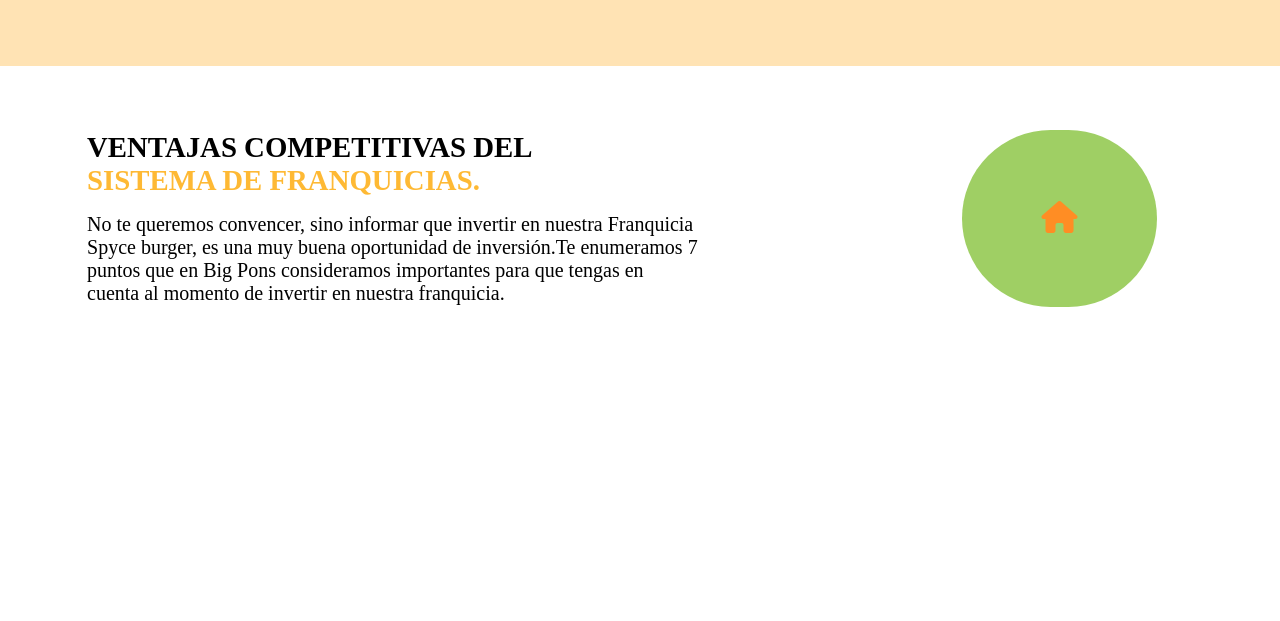
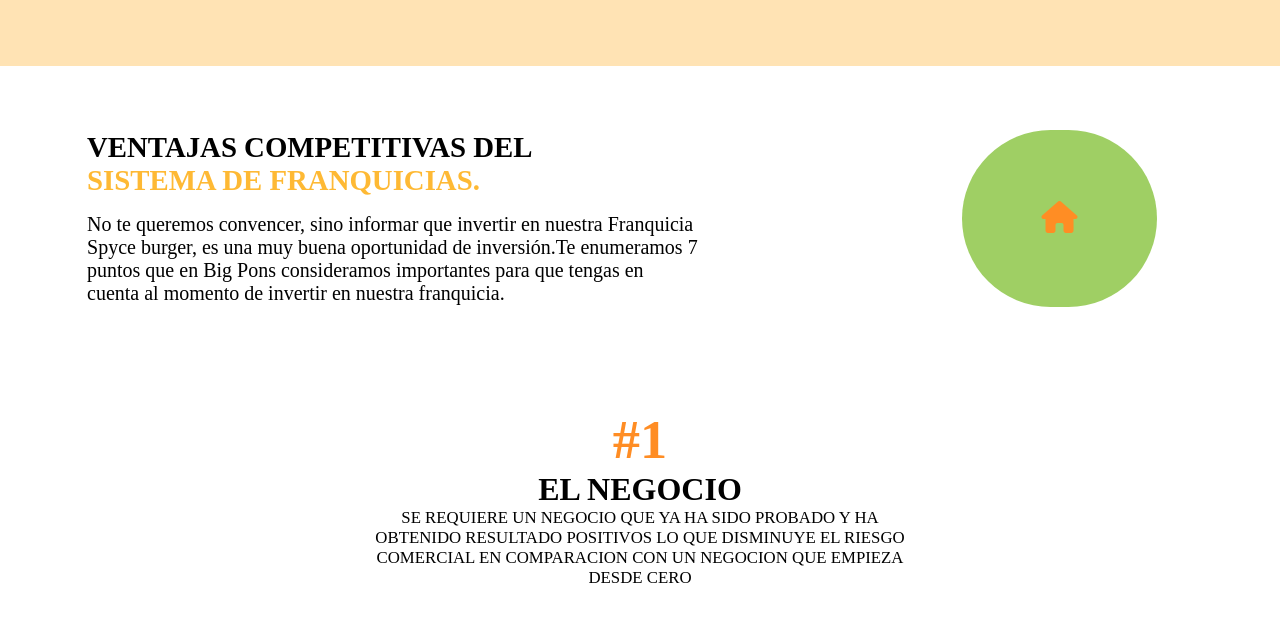
Before and after one commit to melanycpm1/PreEntrega2-Catalan, a plain HTML site: page page/franquicias.html in a window 1280 px wide. Shown: the part 391-1012 px from the top of the page. Before the commit the page ends 800 px from the top, so only its background shows below. Drawn offline with Linux system fonts and the light colour scheme.

Commit message:
creacion negocio css y html

```diff
--- a/css/style.css
+++ b/css/style.css
@@ -373,3 +373,20 @@ display: inline-block;
 .contenedor-del-parrafo{
     margin-top: 2%;
 }
+/**/
+.numero-uno{
+    font-size: 3.40rem;
+    color: #FF8D24;
+}
+.negocio{
+    font-size: 2rem;
+    font-weight: 600;
+}
+.parrafo-negocio{
+    font-size: 1.05rem;
+}
+.contenedor-numero{
+    text-align: center;
+    margin-top: 8%;
+    margin-bottom: 8%;
+}
--- a/page/franquicias.html
+++ b/page/franquicias.html
@@ -44,6 +44,13 @@
                 </div>
             </article>
         </section>
+        <section>
+                <div class="contenedor-numero">
+                    <h2 class="numero-uno">#1</h2>
+                    <p class="negocio">EL NEGOCIO</p>
+                    <p class="parrafo-negocio">SE REQUIERE UN NEGOCIO QUE YA HA SIDO PROBADO Y HA<br>OBTENIDO RESULTADO POSITIVOS  LO QUE DISMINUYE EL RIESGO<br>COMERCIAL EN COMPARACION CON UN NEGOCION QUE EMPIEZA<br>DESDE CERO</p>
+                </div>
+        </section>
     </main>
     <script src="https://kit.fontawesome.com/51c4455d4f.js" crossorigin="anonymous"></script>
 </body>
```
